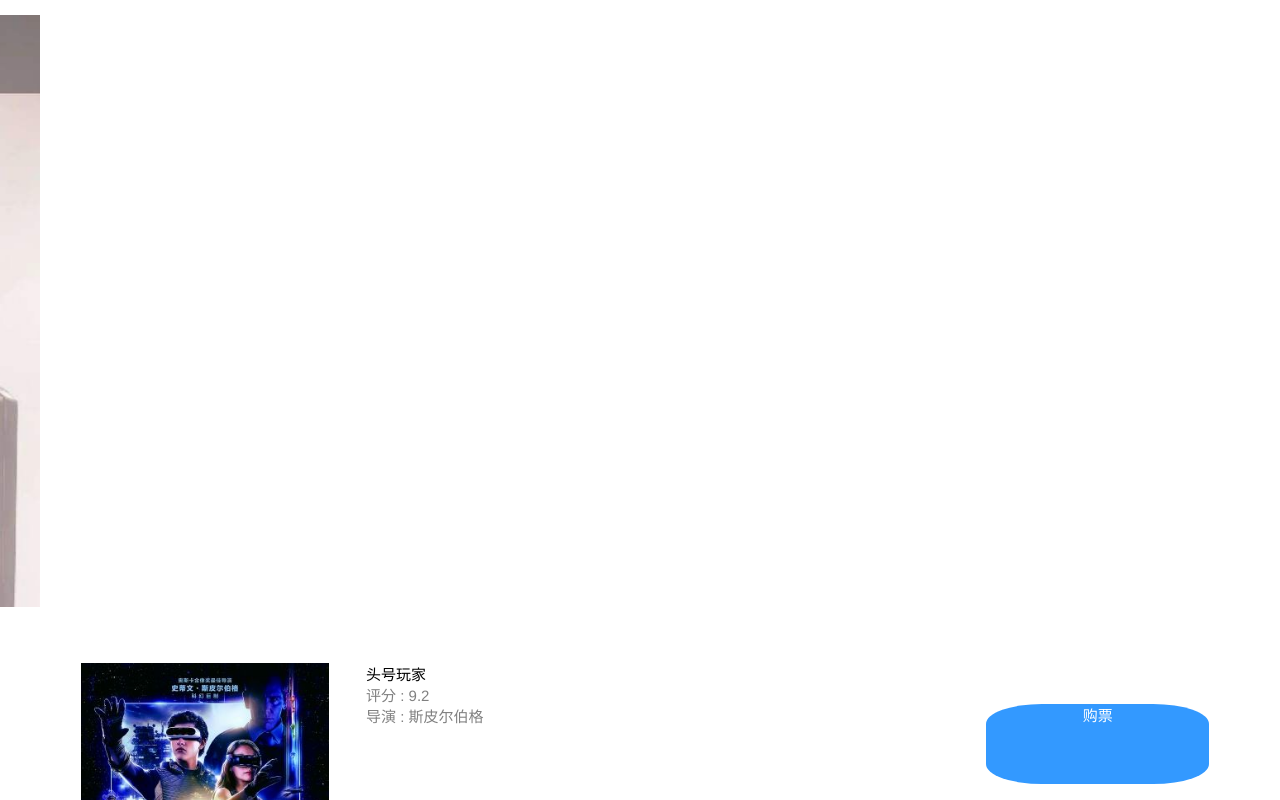
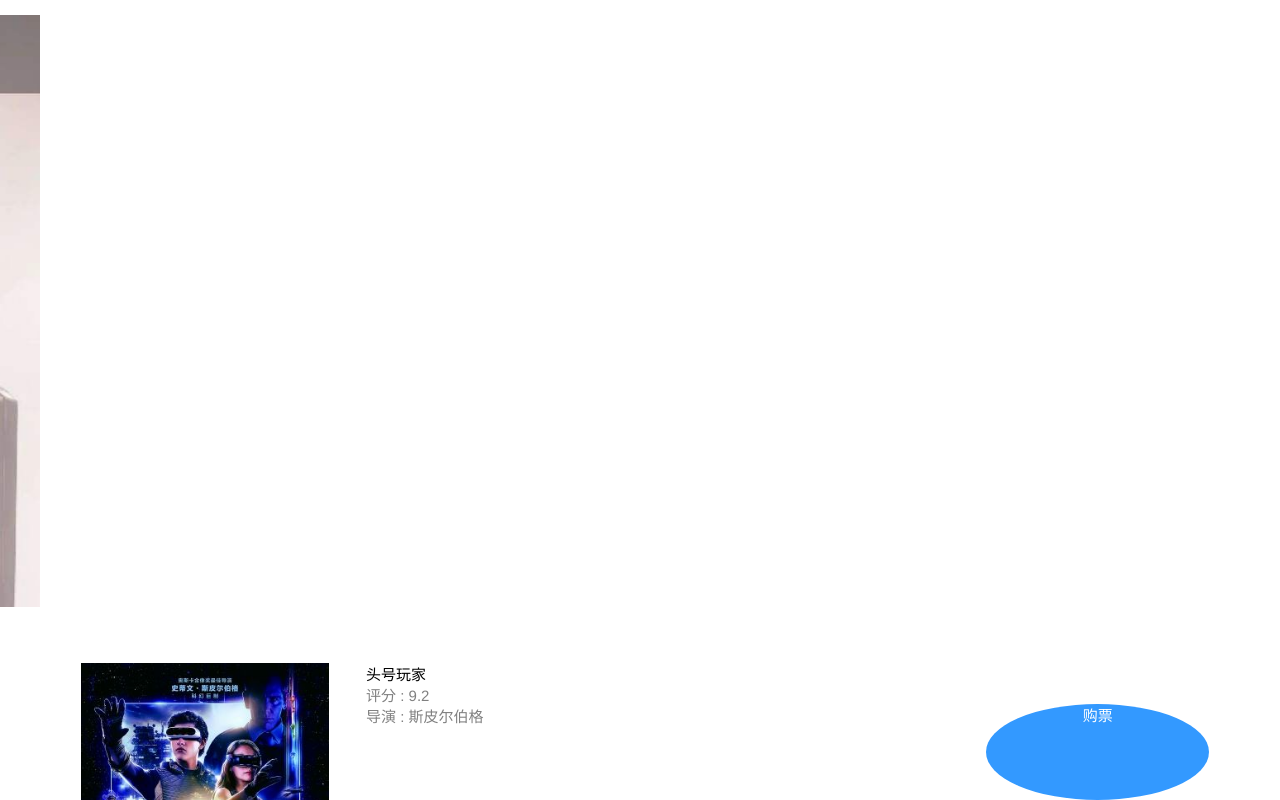
Before and after one commit to E-Tickets/Web-User-Interface, a Vue app in the folder e-tickets/: page /#/ in a window 1280 px wide. Shown: the top 800 px of the page. Built offline with nearby package versions, Linux system fonts and the light colour scheme.

Commit message:
[src] modified UI

```diff
--- a/e-tickets/src/components/HomePage.vue
+++ b/e-tickets/src/components/HomePage.vue
@@ -29,6 +29,7 @@
        v-bind:title="item.title"
        v-bind:director="item.director"
        v-bind:actors="item.actors"
+       v-bind:tags="item.tags"
        v-on:click="$emit('onMovieSelected', item)"
       ></li>
     </ul>
--- a/e-tickets/src/components/Movies.vue
+++ b/e-tickets/src/components/Movies.vue
@@ -5,14 +5,20 @@
       <div class="title">{{ title }}</div>
       <div class="info">评分 : {{ score }}</div>
       <div class="info">导演 : {{ director }}</div>
-      <ul v-for="(actor,index) in actors" v-bind:key="index"></ul>
+      <ul v-for="(actor, index) in actors" v-bind:key="index"></ul>
+      <!-- <ul v-for="(tag,index) in tags" v-bind:key="index"></ul> -->
     </div>
-    <span class="purchase">购票</span>
+    <span class="purchase" v-on:click="clickevent()">购票</span>
   </li>
 </template>
 <script>
 export default {
-  props: ['image', 'score', 'title', 'director', 'actors']
+  props: ['image', 'score', 'title', 'director', 'actors', 'tags'],
+  methods: {
+    clickevent () {
+      alert()
+    }
+  }
 }
 </script>
 <style>
@@ -48,8 +54,8 @@ export default {
   margin-top: 3.3%;
   float: right;
   width: 18%;
-  height: 15%;
-  border-radius: 25%;
+  height: 18%;
+  border-radius: 50%;
   background-color: rgb(51, 153, 255);
   align-self: flex-start;
   text-align: center;
```
Also changed, not shown: 1 other file (tests, documents, lock files or other folders).
